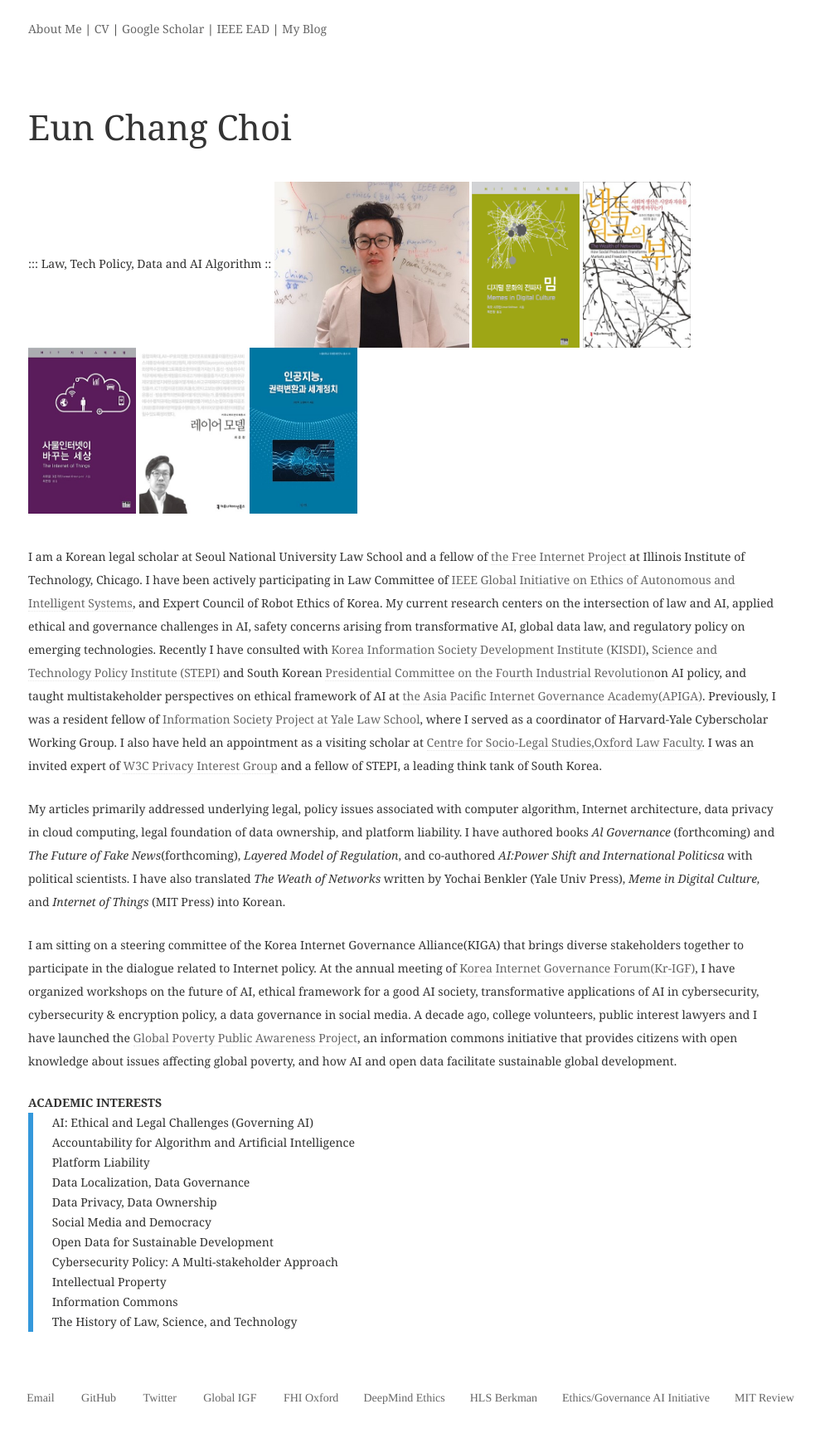
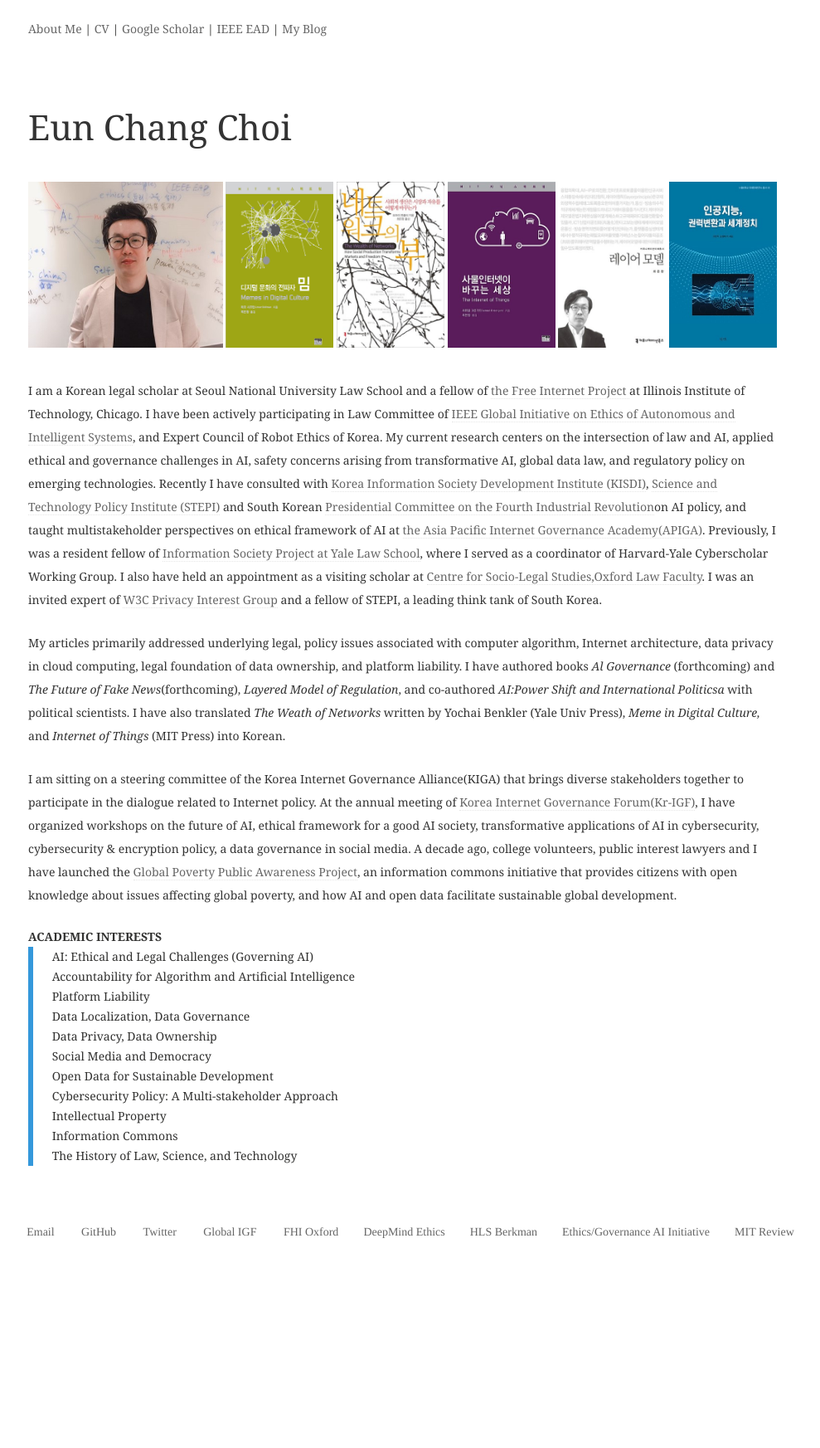
Before and after one commit to eunchangchoi/eunchangchoi.github.io, a Jekyll site: the page built from index.md, in a window 1280 px wide. Shown: the whole page at 83% size, without its empty margins (66-1055 px from the left). Built offline with Jekyll 4.4.1, drawn with Linux system fonts in a browser that asks for light colours; after the commit the page ends 1545 px from its top, so only the background shows below that.

Commit message:
Update index.md

```diff
--- a/index.md
+++ b/index.md
@@ -11,7 +11,6 @@ title: "Eun Chang Choi"
 </div><!-- /.tiles -->
 <div style="width:95%">
 <div>
-::: Law, Tech Policy, Data and AI Algorithm ::
 <img style="height:200px" src="images/profile.jpg">
  <a href="https://mitpress.mit.edu/books/memes-digital-culture"><img style="vertical-align:top;height:200px;width:130px;" src="images/book1.png"></a>
  <a href="http://www.kyobobook.co.kr/product/detailViewKor.laf?ejkGb=KOR&mallGb=KOR&barcode=9791130435473&orderClick=LAG&Kc="><img style="vertical-align:top;height:200px;width:130px;" src="images/book2.jpg"></a>
```
